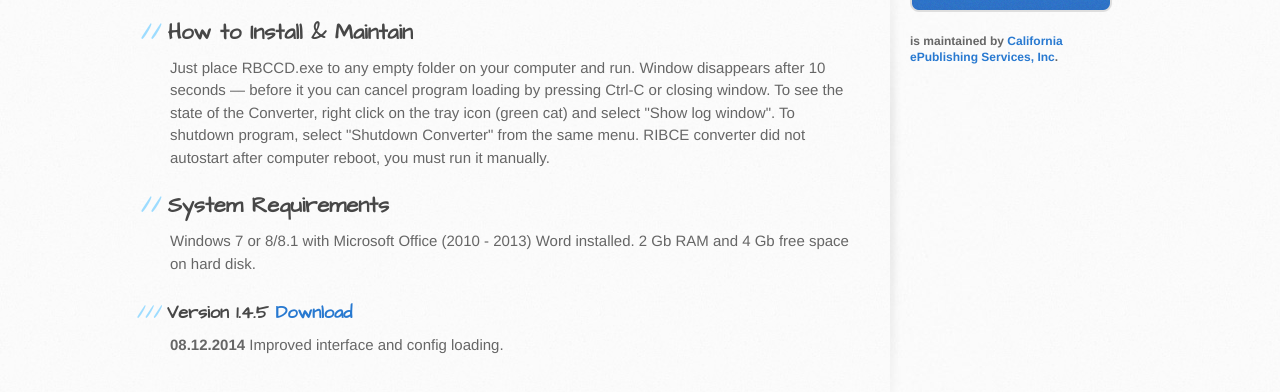
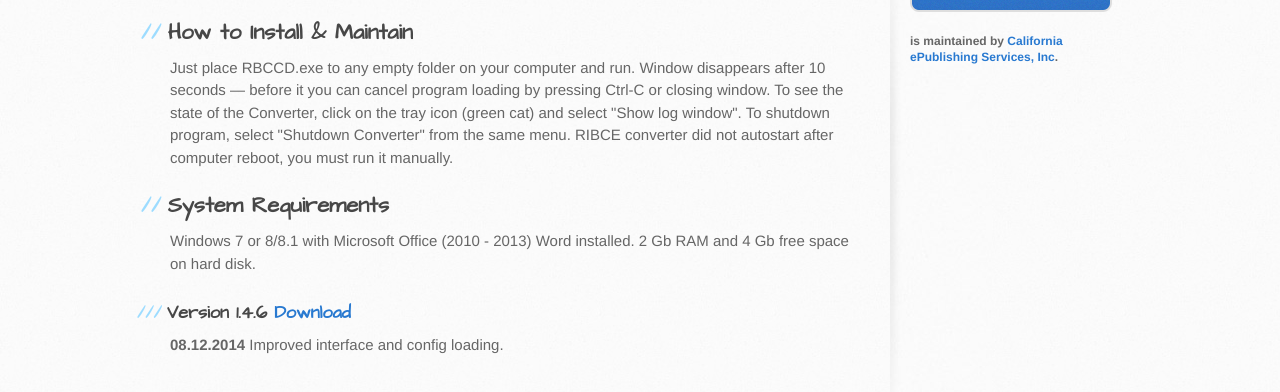
Before and after one commit to ribcesoftware/Converter, a plain HTML site: page index.html in a window 1280 px wide. Shown: the part 336-728 px from the top of the page. Drawn offline with Linux system fonts and the light colour scheme.

```diff
--- a/index.html
+++ b/index.html
@@ -24,10 +24,10 @@
 				<section id="main-content">
 					<h1><a id="ribce-converter-last-updates" class="anchor" href="#ribce-converter-last-updates" aria-hidden="true"><span class="octicon octicon-link"></span></a>RIBCE Converter news</h1>
 					<h2>How to Install & Maintain</h2>
-					<p>Just place RBCCD.exe to any empty folder on your computer and run. Window disappears after 10 seconds &mdash; before it you can cancel program loading by pressing Ctrl-C or closing window. To see the state of the Converter, right click on the tray icon (green cat) and select "Show log window". To shutdown program, select "Shutdown Converter" from the same menu. RIBCE converter did not autostart after computer reboot, you must run it manually.</p>
+					<p>Just place RBCCD.exe to any empty folder on your computer and run. Window disappears after 10 seconds &mdash; before it you can cancel program loading by pressing Ctrl-C or closing window. To see the state of the Converter, click on the tray icon (green cat) and select "Show log window". To shutdown program, select "Shutdown Converter" from the same menu. RIBCE converter did not autostart after computer reboot, you must run it manually.</p>
 					<h2>System Requirements</h2>
 					<p>Windows 7 or 8/8.1 with Microsoft Office (2010 - 2013) Word installed. 2 Gb RAM and 4 Gb free space on hard disk.</p>
-					<h3><a id="version-145" class="anchor" href="#version-145" aria-hidden="true"><span class="octicon octicon-link"></span></a>Version 1.4.5 <a href="http://ribcesoftware.github.io/Converter/ver/1.4.5/RBCCD.exe">Download</a></h3>
+					<h3><a id="version-145" class="anchor" href="#version-145" aria-hidden="true"><span class="octicon octicon-link"></span></a>Version 1.4.6 <a href="http://ribcesoftware.github.io/Converter/ver/1.4.6/RBCCD.exe">Download</a></h3>
 					<p><b>08.12.2014</b> Improved interface and config loading.</p>
 				</section>
 				<aside id="sidebar">
```
